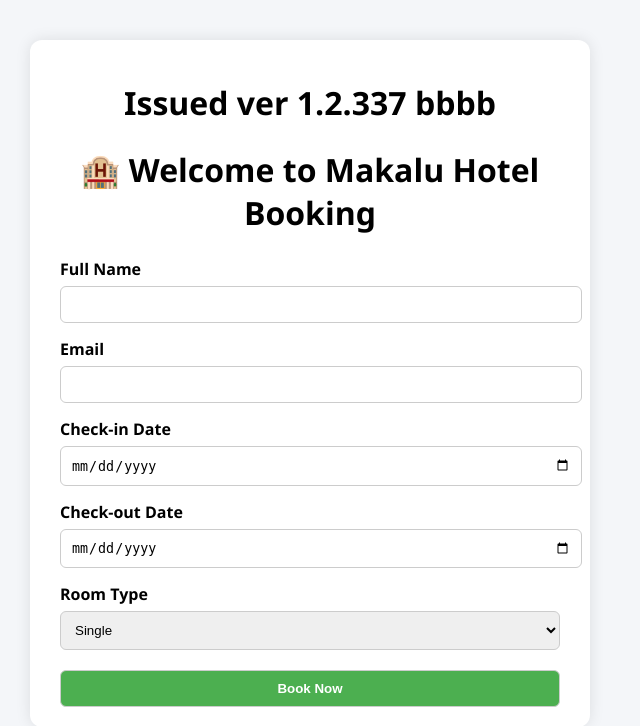
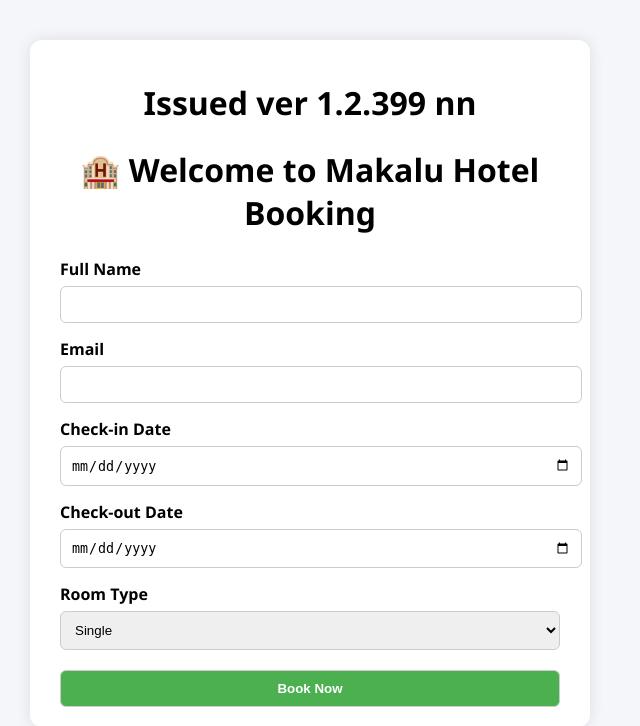
Before and after one commit to sanjeevlcc/itmgt-devops-demo, a PHP site: page / in a window 1280 px wide. Shown: the top 726 px of the page, without its empty margins (330-970 px from the left). Run offline with PHP 8.4, Linux system fonts and the light colour scheme.

Commit message:
Update index.php

```diff
--- a/index.php
+++ b/index.php
@@ -10,7 +10,7 @@
 
 
   <div class="container">
-    <h1>Issued ver 1.2.337 bbbb </h1>
+    <h1>Issued ver 1.2.399 nn </h1>
     <h1>🏨 Welcome to Makalu Hotel Booking</h1>
     <form action="submit.php" method="POST" onsubmit="return validateForm()">
       <label for="name">Full Name</label>
```
